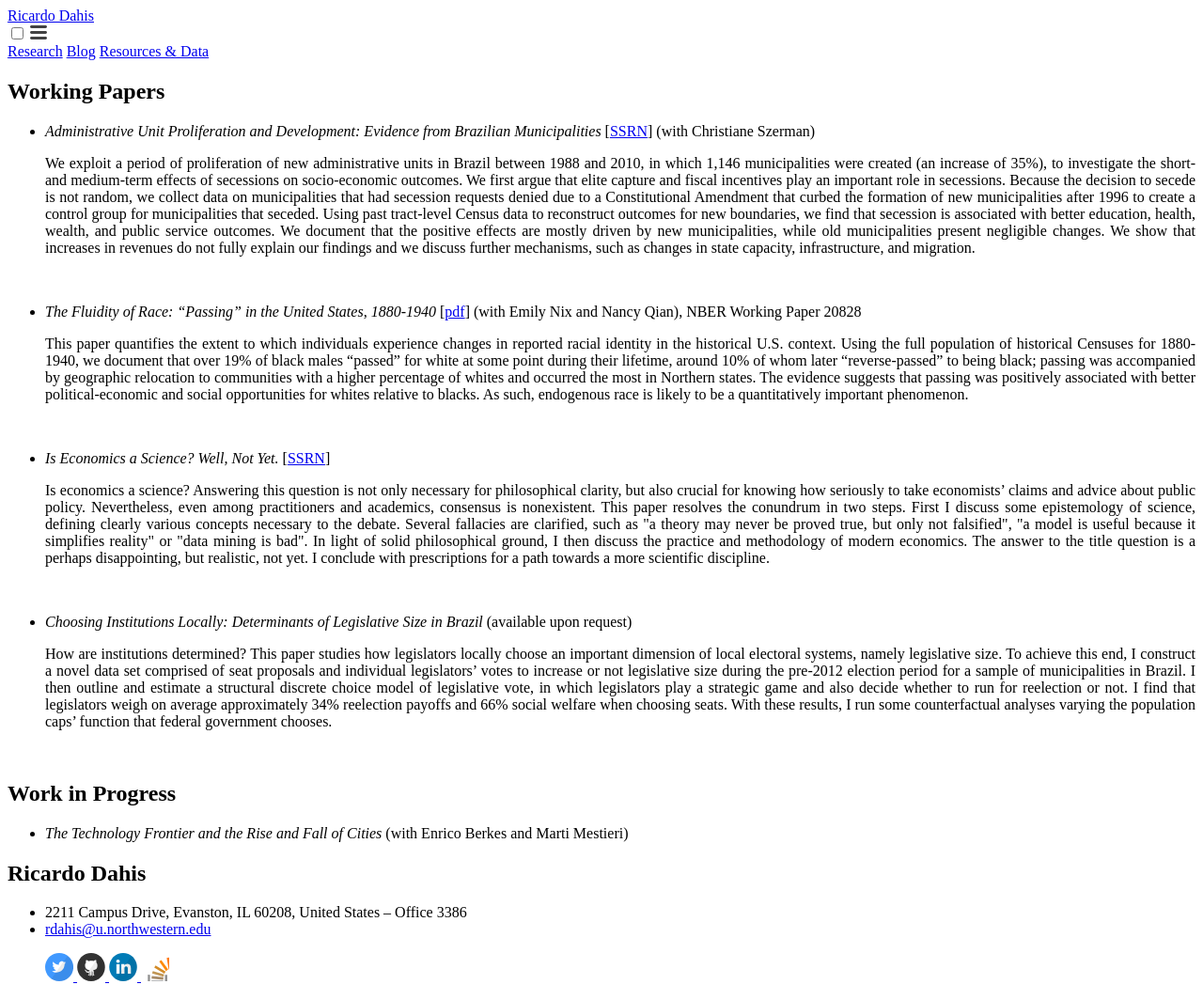
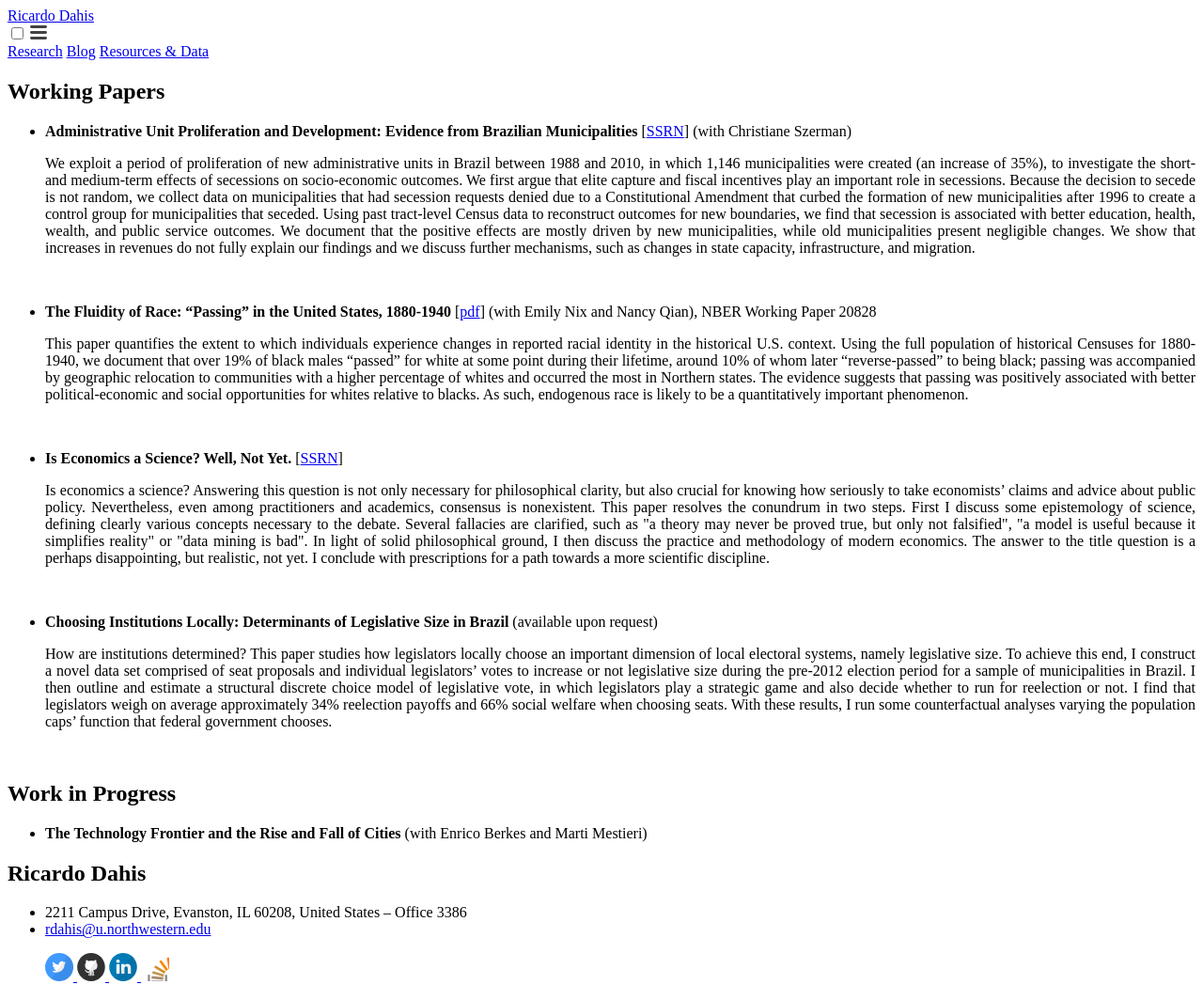
Before and after one commit to rdahis/rdahis.github.io, a Jekyll site: the page built from 1-research.md, in a window 1280 px wide. Shown: the whole page at 94% size. Built offline with Jekyll 4.4.1, drawn with Linux system fonts in a browser that asks for light colours; a script that is not in the unit is left out.

```diff
--- a/1-research.md
+++ b/1-research.md
@@ -6,22 +6,22 @@ permalink: /research/
 
 # Working Papers
 
-- *Administrative Unit Proliferation and Development: Evidence from Brazilian Municipalities* [[SSRN](https://ssrn.com/abstract=3125757){:target="_blank"}] (with Christiane Szerman)
+- **Administrative Unit Proliferation and Development: Evidence from Brazilian Municipalities** [[SSRN](https://ssrn.com/abstract=3125757){:target="_blank"}] (with Christiane Szerman)
 
    <p style="text-align: justify;"> We exploit a period of proliferation of new administrative units in Brazil between 1988 and 2010, in which 1,146 municipalities were created (an increase of 35%), to investigate the short- and medium-term effects of secessions on socio-economic outcomes. We first argue that elite capture and fiscal incentives play an important role in secessions. Because the decision to secede is not random, we collect data on municipalities that had secession requests denied due to a Constitutional Amendment that curbed the formation of new municipalities after 1996 to create a control group for municipalities that seceded. Using past tract-level Census data to reconstruct outcomes for new boundaries, we find that secession is associated with better education, health, wealth, and public service outcomes. We document that the positive effects are mostly driven by new municipalities, while old municipalities present negligible changes. We show that increases in revenues do not fully explain our findings and we discuss further mechanisms, such as changes in state capacity, infrastructure, and migration. </p>
 
 <br>
-- *The Fluidity of Race: “Passing” in the United States, 1880-1940* [[pdf](http://www.nber.org/papers/w20828){:target="_blank"}] (with Emily Nix and Nancy Qian), NBER Working Paper 20828
+- **The Fluidity of Race: “Passing” in the United States, 1880-1940** [[pdf](http://www.nber.org/papers/w20828){:target="_blank"}] (with Emily Nix and Nancy Qian), NBER Working Paper 20828
 
    <p style="text-align: justify;"> This paper quantifies the extent to which individuals experience changes in reported racial identity in the historical U.S. context. Using the full population of historical Censuses for 1880-1940, we document that over 19% of black males “passed” for white at some point during their lifetime, around 10% of whom later “reverse-passed” to being black; passing was accompanied by geographic relocation to communities with a higher percentage of whites and occurred the most in Northern states. The evidence suggests that passing was positively associated with better political-economic and social opportunities for whites relative to blacks. As such, endogenous race is likely to be a quantitatively important phenomenon. </p>
 
 <br>
-- *Is Economics a Science? Well, Not Yet.* [[SSRN](http://ssrn.com/abstract=3036961){:target="_blank"}]
+- **Is Economics a Science? Well, Not Yet.** [[SSRN](http://ssrn.com/abstract=3036961){:target="_blank"}]
 
    <p style="text-align: justify;"> Is economics a science? Answering this question is not only necessary for philosophical clarity, but also crucial for knowing how seriously to take economists’ claims and advice about public policy. Nevertheless, even among practitioners and academics, consensus is nonexistent. This paper resolves the conundrum in two steps. First I discuss some epistemology of science, defining clearly various concepts necessary to the debate. Several fallacies are clarified, such as "a theory may never be proved true, but only not falsified", "a model is useful because it simplifies reality" or "data mining is bad". In light of solid philosophical ground, I then discuss the practice and methodology of modern economics. The answer to the title question is a perhaps disappointing, but realistic, not yet. I conclude with prescriptions for a path towards a more scientific discipline.  </p>
 
 <br>
-- *Choosing Institutions Locally: Determinants of Legislative Size in Brazil* (available upon request)
+- **Choosing Institutions Locally: Determinants of Legislative Size in Brazil** (available upon request)
 
    <p style="text-align: justify;"> How are institutions determined? This paper studies how legislators locally choose an important dimension of local electoral systems, namely legislative size. To achieve this end, I construct a novel data set comprised of seat proposals and individual legislators’ votes to increase or not legislative size during the pre-2012 election period for a sample of municipalities in Brazil. I then outline and estimate a structural discrete choice model of legislative vote, in which legislators play a strategic game and also decide whether to run for reelection or not. I find that legislators weigh on average approximately 34% reelection payoffs and 66% social welfare when choosing seats. With these results, I run some counterfactual analyses varying the population caps’ function that federal government chooses. </p>
 
@@ -29,4 +29,4 @@ permalink: /research/
 
 # Work in Progress
 
-- *The Technology Frontier and the Rise and Fall of Cities* (with Enrico Berkes and Marti Mestieri)
+- **The Technology Frontier and the Rise and Fall of Cities** (with Enrico Berkes and Marti Mestieri)
```
